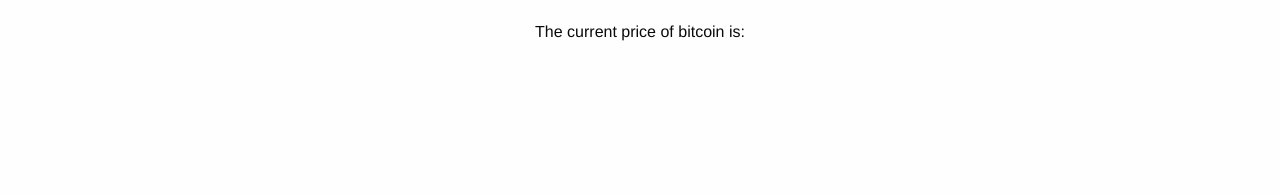
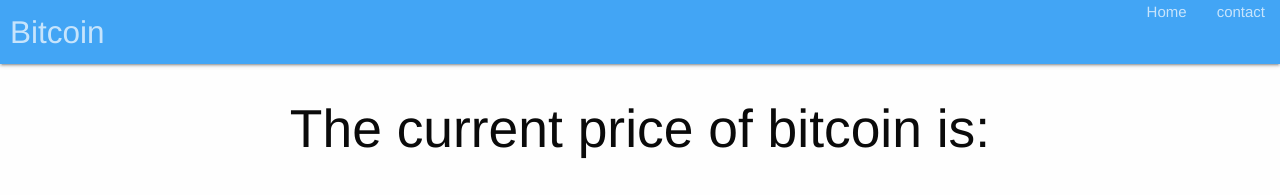
Before and after one commit to mokulling/bitcoin-trends, a plain HTML site: page index.html in a window 1280 px wide. Drawn offline with nearby package versions, Linux system fonts and the light colour scheme; no server answers.

Commit message:
added materialize

```diff
--- a/index.html
+++ b/index.html
@@ -3,15 +3,27 @@
 <head>
     <meta charset="UTF-8">
     <meta name="viewport" content="width=device-width, initial-scale=1.0">
-    <link rel="stylesheet" href="style.css">
     <link rel="stylesheet" href="https://cdnjs.cloudflare.com/ajax/libs/foundation/6.6.3/css/foundation-float.min.css" integrity="sha512-tuBWy51BW5GZ5BfYddst4eq3d8mcnOk1I5ZHj45P5AUcf9yo5X3KmOJslloaM0ZoSDzS4lcGY91j3L1k5ZVuVg==" crossorigin="anonymous" />
     <link rel="preconnect" href="https://fonts.gstatic.com">
     <link href="https://fonts.googleapis.com/css2?family=Bebas+Neue&display=swap" rel="stylesheet">
+    <link rel="stylesheet" href="style.css">
+
+    <link rel="stylesheet" href="https://cdnjs.cloudflare.com/ajax/libs/materialize/1.0.0/css/materialize.min.css">
+
     <title>Bitcoin Prices</title>
 </head>
 <body>
+    <nav class="blue lighten-1">
+        <div class="nav-wrapper blue lighten-1">
+          <a target="blank" href="https:www.coinbase.com" class="brand-logo">Bitcoin</a>
+          <ul id="nav-mobile" class="right hide-on-med-and-down">
+            <li><a href="">Home</a></li>
+            <li><a href="">contact</a></li>
+          </ul>
+        </div>
+      </nav>
     <div class="container">
-    <div id="intro">The current price of bitcoin is:</div>
+    <div id="intro"><h2>The current price of bitcoin is:</h2></div>
     <div id="price"></div>
 
 
@@ -33,4 +45,5 @@ integrity="sha256-9/aliU8dGd2tb6OSsuzixeV4y/faTqgFtohetphbbj0="
 crossorigin="anonymous"></script>
 <script src="index.js"></script>
 <script src="https://cdnjs.cloudflare.com/ajax/libs/foundation/6.6.3/js/foundation.min.js" integrity="sha512-9cXmvmK1gIDw3Tol6Xg/1SUls/CvBMgedu1aDjT519sQzy7jk+LoezyQqlzClW2LgXww4xEyuqtofg7PtWteLQ==" crossorigin="anonymous"></script>
+<script src="https://cdnjs.cloudflare.com/ajax/libs/materialize/1.0.0/js/materialize.min.js"></script>
 </html>
--- a/style.css
+++ b/style.css
@@ -15,3 +15,9 @@
     max-width: 600px;
     margin: 0 auto;
 }
+
+.nav-wrapper {
+    color:rgb(15, 72, 143);
+    opacity: 70%;
+    margin-left: 10px;
+}
```
